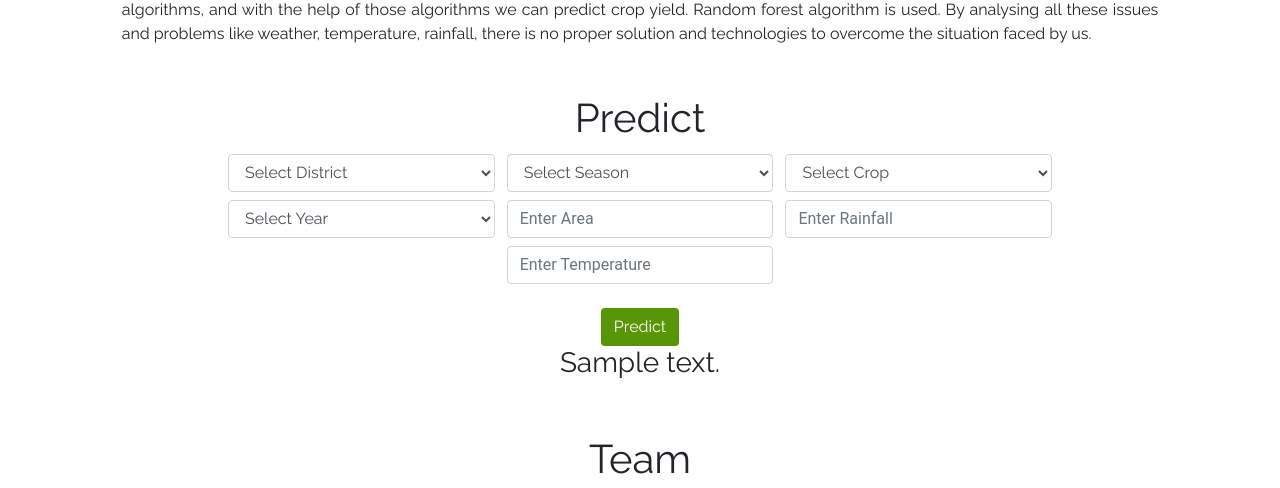
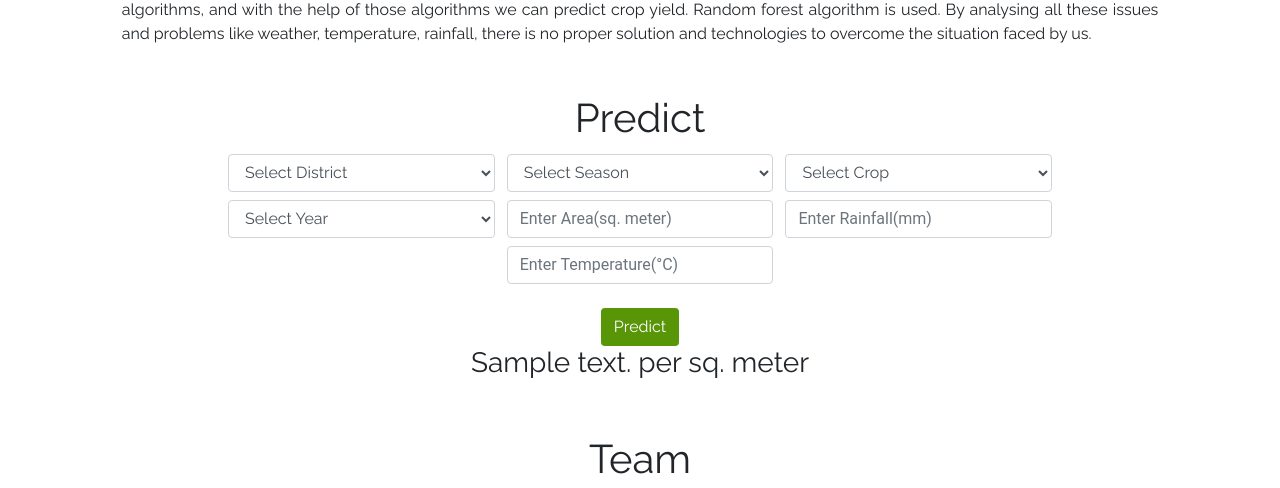
Before and after one commit to Jasmin0600/SGP20_trial, a Flask app: template templates/index.html in a window 1280 px wide. Shown: the part 780-1268 px from the top of the page. Run offline with Flask 2, Linux system fonts and the light colour scheme; the template is opened without the code that fills it: most values are stand-ins (such as "Sample title", 1, 10 or a date in 2020); parts of the project's set-up code (start-up, migrations or seed data) failed here and were passed over; some libraries are stand-ins or nearby versions.

Commit message:
Update index.html

```diff
--- a/templates/index.html
+++ b/templates/index.html
@@ -439,14 +439,14 @@ margin-top: 20px;
                         <option value="29">2049</option>
                         <option value="30">2050</option>
                               </select>
-                              <input type="text" name="e" placeholder="Enter Area" class="form-control col-xs-3 col-sm-3 col-md-3 d-inline-block m-1">
-                               <input type="text" name="f" placeholder="Enter Rainfall" class="form-control col-xs-3 col-sm-3 col-md-3 d-inline-block m-1">
-                                <input type="text" name="g" placeholder="Enter Temperature" class="form-control col-xs-3 col-sm-3 col-md-3 d-inline-block m-1">
+                              <input type="text" name="e" placeholder="Enter Area(sq. meter)" class="form-control col-xs-3 col-sm-3 col-md-3 d-inline-block m-1">
+                               <input type="text" name="f" placeholder="Enter Rainfall(mm)" class="form-control col-xs-3 col-sm-3 col-md-3 d-inline-block m-1">
+                                <input type="text" name="g" placeholder="Enter Temperature(°C)" class="form-control col-xs-3 col-sm-3 col-md-3 d-inline-block m-1">
                                 <br>
                              <button type="submit" class="btn rounded ex_btn">Predict</button>
                   </form>
           <br>
-          <h3> {{ prediction_text }}</h3></center>
+          <h3> {{ prediction_text }} per sq. meter</h3></center>
         </div>
 
       </div>
```
